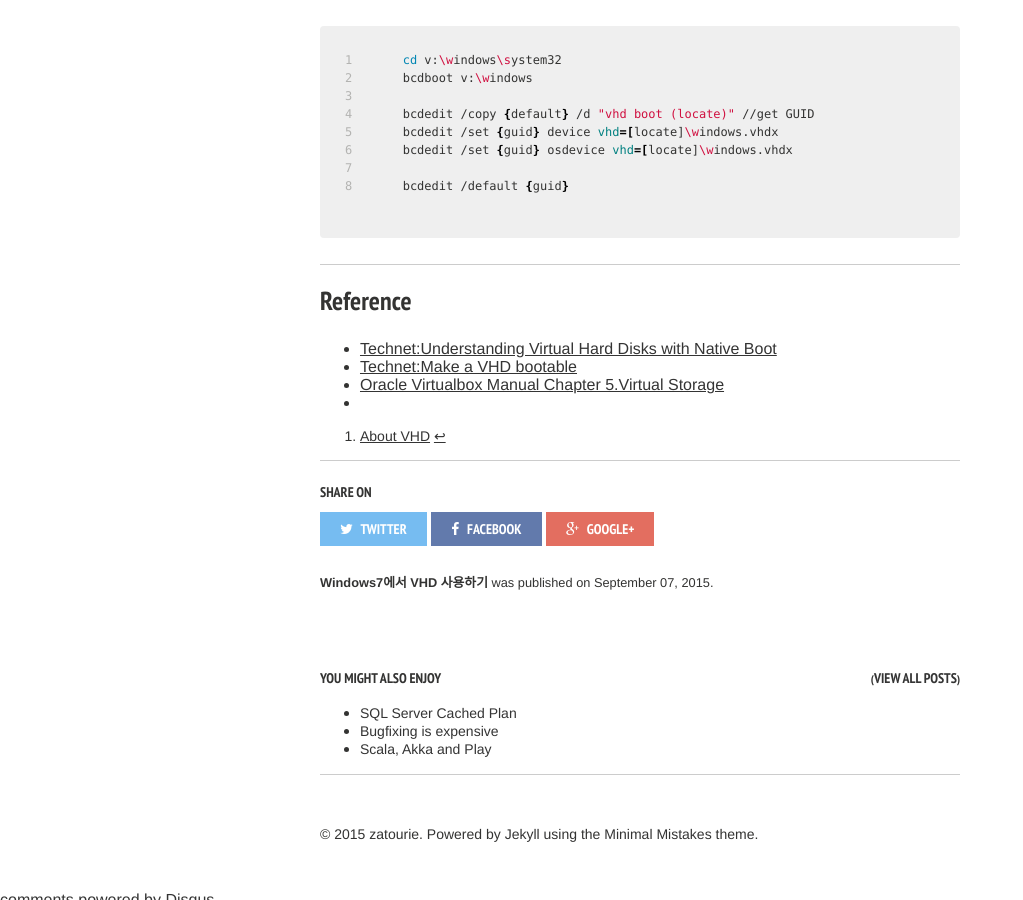
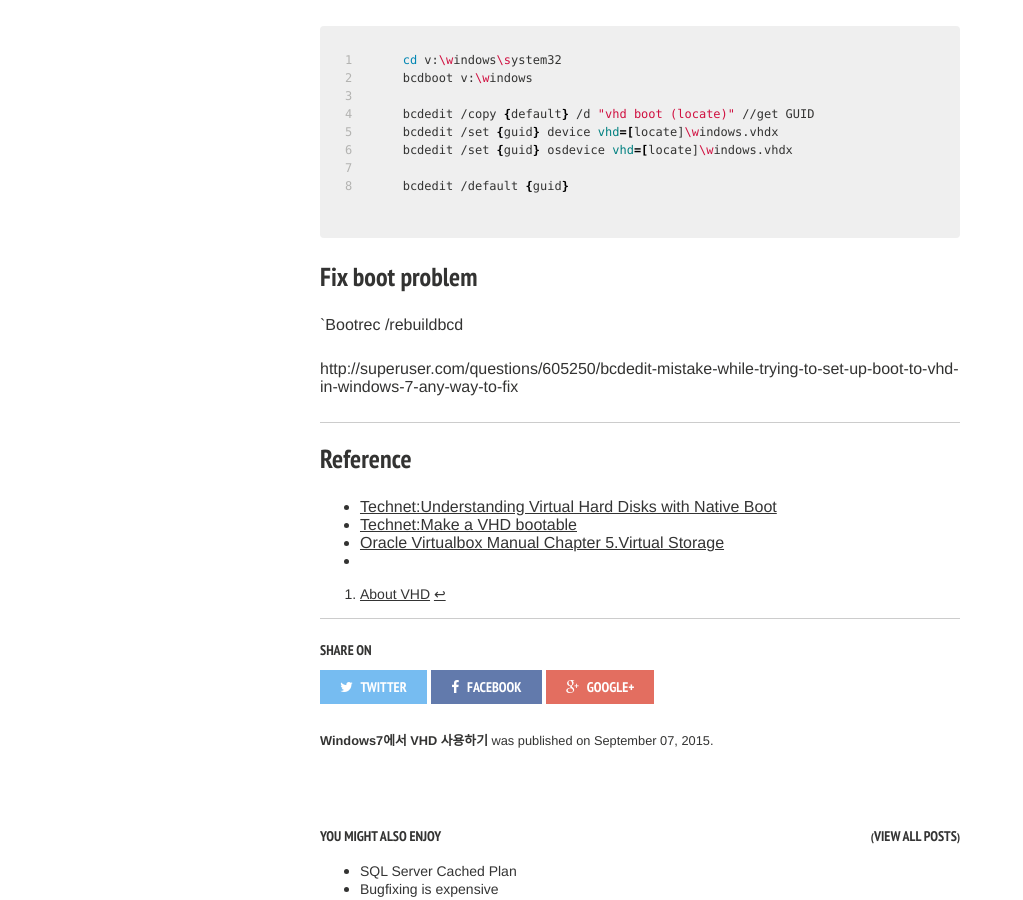
Before and after one commit to zatourie/zatourie.github.io, a Jekyll site: the page built from _posts/2015-09-07-vhd.md, in a window 1280 px wide and 900 px high, scrolled down 1808 px. Shown: the whole window, without its empty margins (0-1023 px from the left). Built offline with Jekyll 4.4.1, drawn with Linux system fonts in a browser that asks for light colours; nearby versions of some CDN libraries; comment, search, counter and statistics services are not loaded.

Commit message:
add a link to fix boot problem

```diff
--- a/_posts/2015-09-07-vhd.md
+++ b/_posts/2015-09-07-vhd.md
@@ -81,6 +81,13 @@ bcdedit /default {guid}
 
 {% endhighlight %}
 
+## Fix boot problem
+
+`Bootrec /rebuildbcd
+
+http://superuser.com/questions/605250/bcdedit-mistake-while-trying-to-set-up-boot-to-vhd-in-windows-7-any-way-to-fix
+
+
 ----
 
 ## Reference
```
